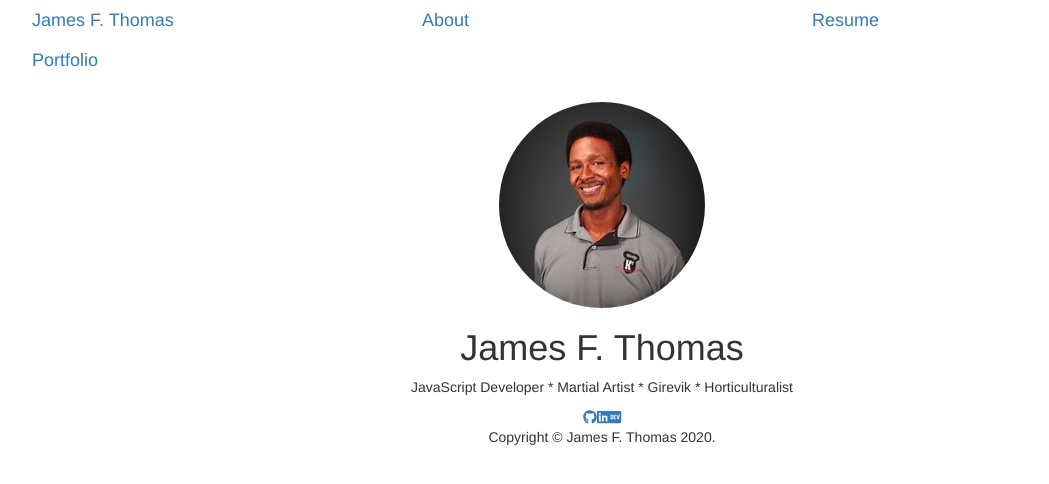
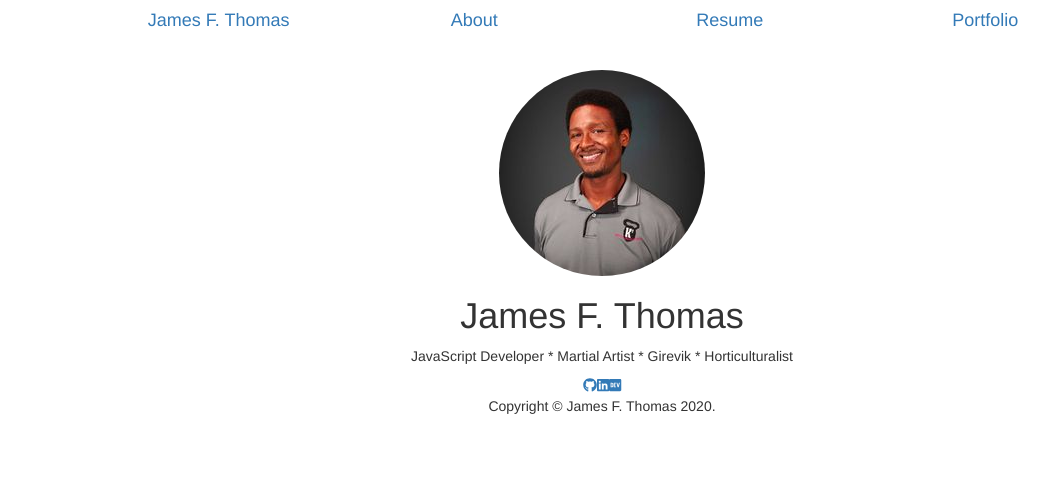
Before and after one commit to JamesFThomas/portfolio-page, a React app: page / in a window 1280 px wide. Shown: the top 484 px of the page, without its empty margins (38-1087 px from the left). Built offline with nearby package versions, Linux system fonts and the light colour scheme; the HTML template or start-up script is replaced by a standard one.

Commit message:
(refactored) NavBar component items in alignment

```diff
--- a/src/NavBar.jsx
+++ b/src/NavBar.jsx
@@ -1,30 +1,29 @@
 import React from 'react';
 import { Link } from 'react-router-dom';
 import { Nav, Navbar, Container, Row, Col } from 'react-bootstrap';
-// import { Container, Footer} from "mdbreact";
 
 
   function NavBar() {
   return (
     <Navbar>
-      <Container >
-        <Row>
-          <Col sm={4}>
+      <Container style={{width: "80%"}}>
+        <Row className="text-center mx-auto">
+          <Col sm={3}>
             <Link to="/">
               <h4> James F. Thomas </h4>
             </Link>
           </Col>
-          <Col sm={4}>
+          <Col sm={3}>
             <Link to="/about">
               <h4> About </h4>
             </Link>
           </Col>
-          <Col sm={4}>
+          <Col sm={3}>
             <Link to="/resume" >
               <h4> Resume </h4>
             </Link>
           </Col>
-          <Col sm={4}>
+          <Col sm={3}>
             <Link to="/portfolio" >
               <h4> Portfolio </h4>
             </Link>
```
Also changed, not shown: src/About.jsx (line endings or trailing spaces), 1 other file (tests, documents, lock files or other folders).
